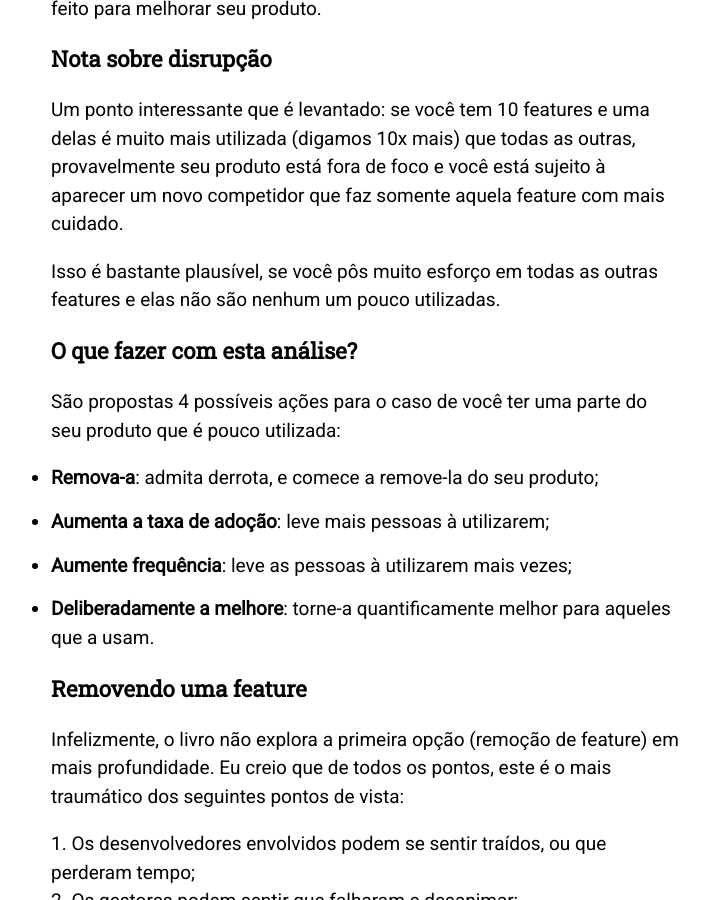
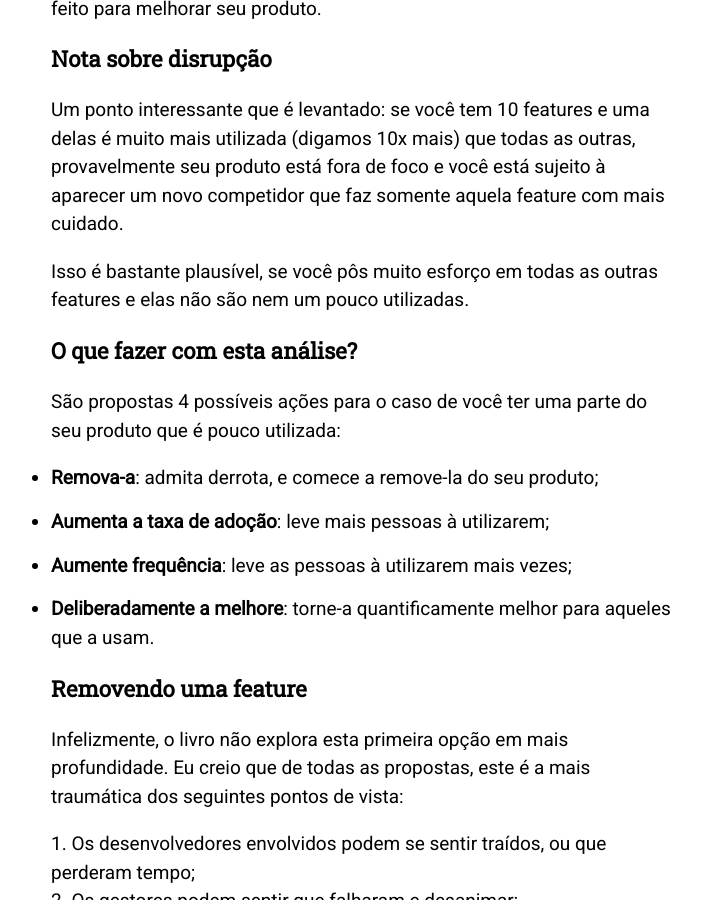
Before and after one commit to andersondias/andersondias.github.com, a Jekyll site: the page built from _posts/2017-08-25-intercom-on-product-management-capitulo-01.markdown, in a window 1280 px wide and 900 px high, scrolled down 1882 px. Shown: the whole window, without its empty margins (109-818 px from the left). Built offline with Jekyll 4.4.1, drawn with Linux system fonts in a browser that asks for light colours; nearby versions of some CDN libraries; some of the changed text lies outside the part shown.

Commit message:
Fix typos

```diff
--- a/_posts/2017-08-25-intercom-on-product-management-capitulo-01.markdown
+++ b/_posts/2017-08-25-intercom-on-product-management-capitulo-01.markdown
@@ -42,7 +42,7 @@ Com este mapa em mente você pode começar a discutir o que pode ser feito para
 
 Um ponto interessante que é levantado: se você tem 10 features e uma delas é muito mais utilizada (digamos 10x mais) que todas as outras, provavelmente seu produto está fora de foco e você está sujeito à aparecer um novo competidor que faz somente aquela feature com mais cuidado.
 
-Isso é bastante plausível, se você pôs muito esforço em todas as outras features e elas não são nenhum um pouco utilizadas.
+Isso é bastante plausível, se você pôs muito esforço em todas as outras features e elas não são nem um pouco utilizadas.
 
 ### O que fazer com esta análise?
 
@@ -55,7 +55,7 @@ São propostas 4 possíveis ações para o caso de você ter uma parte do seu pr
 
 ### Removendo uma feature
 
-Infelizmente, o livro não explora a primeira opção (remoção de feature) em mais profundidade. Eu creio que de todos os pontos, este é o mais traumático dos seguintes pontos de vista:
+Infelizmente, o livro não explora esta primeira opção em mais profundidade. Eu creio que de todas as propostas, este é a mais traumática dos seguintes pontos de vista:
 
 1. Os desenvolvedores envolvidos podem se sentir traídos, ou que perderam tempo;
 2. Os gestores podem sentir que falharam e desanimar;
```
Also changed, not shown: other parts of _posts/2017-08-25-intercom-on-product-management-capitulo-01.markdown (+1 -1 lines).
